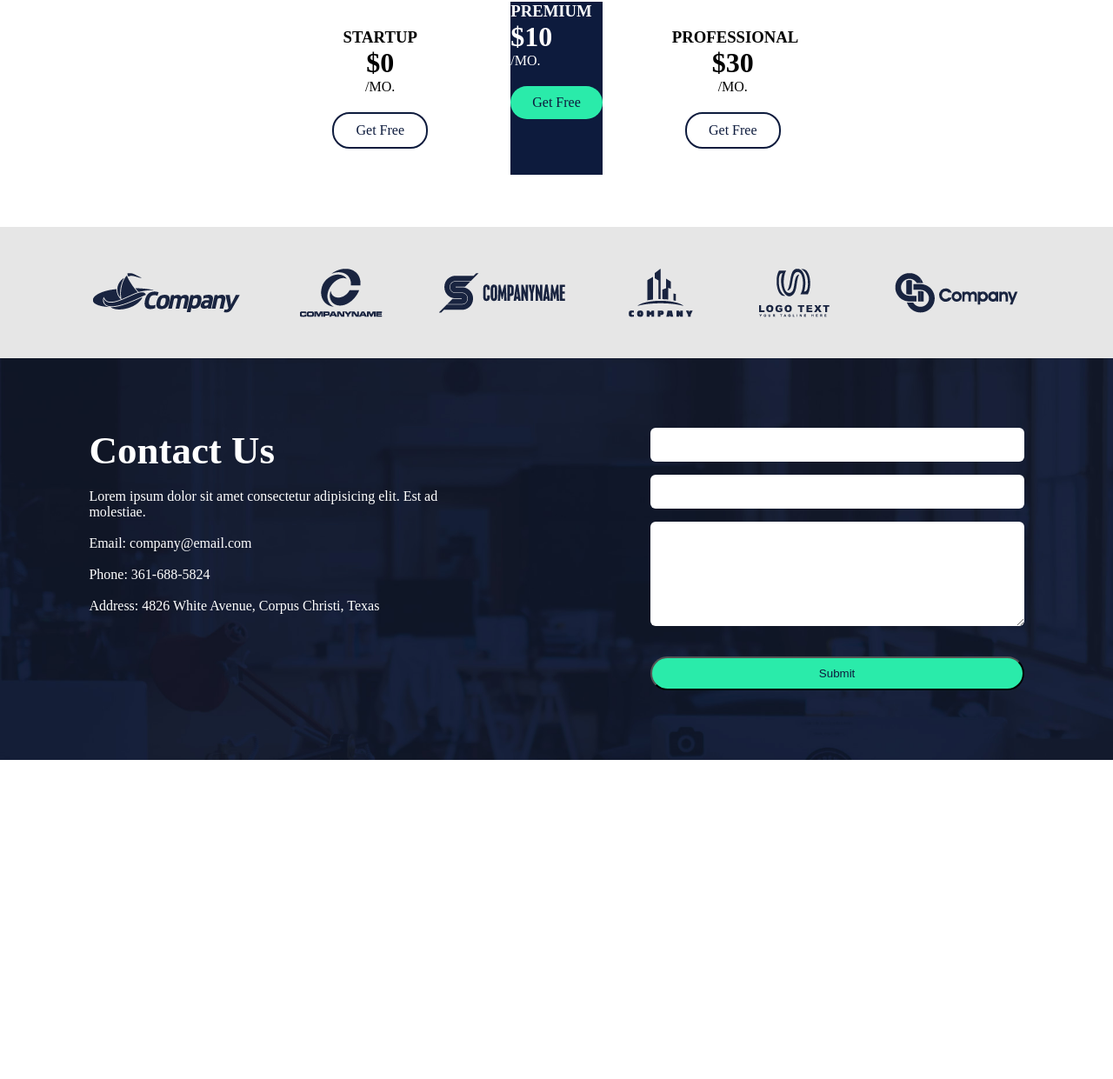
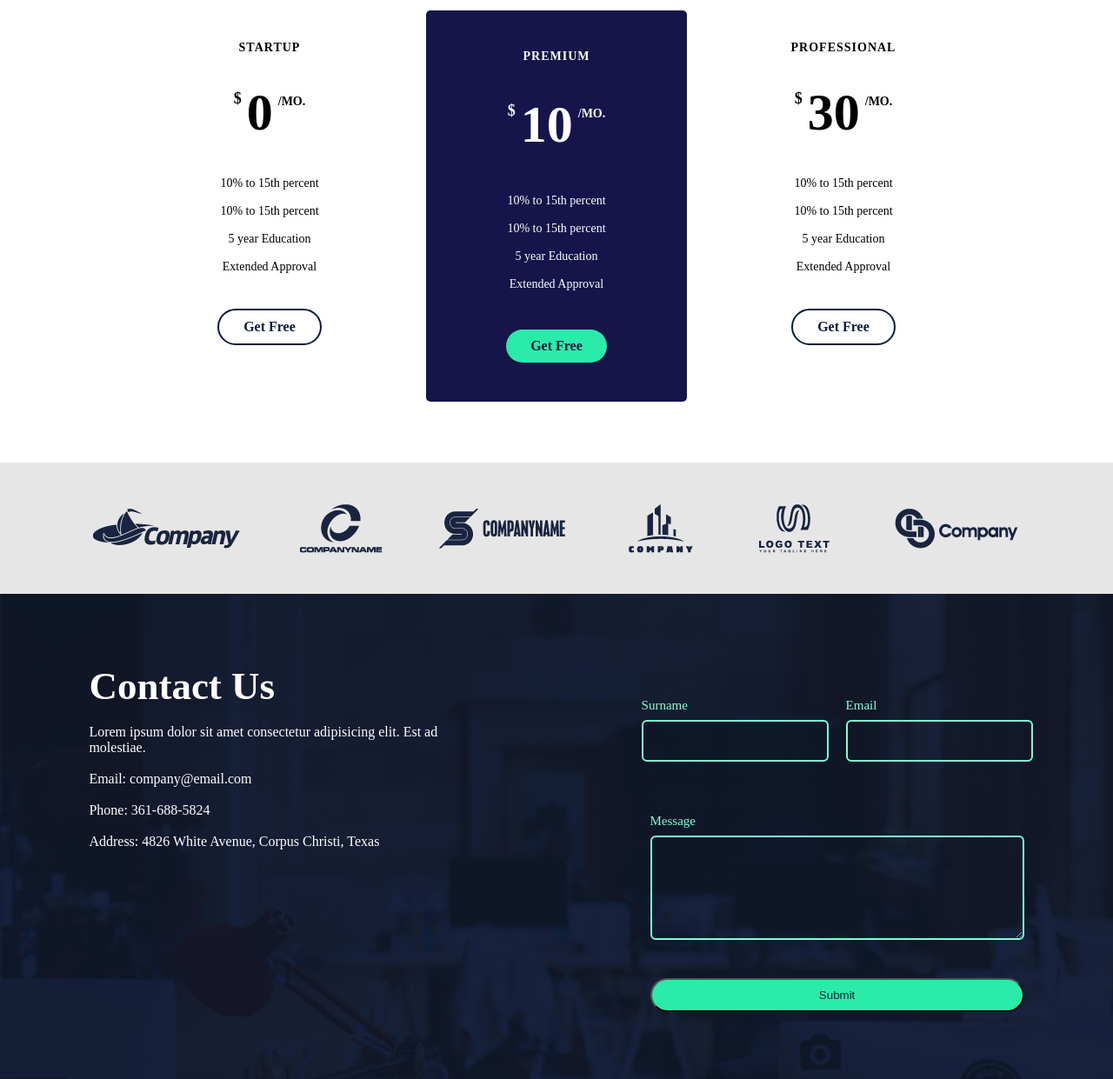
Before and after one commit to krisgallego/Proyecto-Axit, a plain HTML site: page index.html in a window 1280 px wide. Shown: the part 2428-3669 px from the top of the page at 87% size. Before the commit the page ends 3302 px from the top, so only its background shows below. Drawn offline with Linux system fonts and the light colour scheme.

Commit message:
EN PROCESO 3

```diff
--- a/index.html
+++ b/index.html
@@ -81,22 +81,37 @@
     <div class="partes">
         <div class="parte-normal">
             <h3>STARTUP</h3>
-            <h1>$0</h1>
-            <p>/MO.</p>
+            <div class="h2-h6"><h6 class="precio">$</h6><h1 class="num">0</h1><h6 class="mon">/MO.</h6></div>
+            <ul>
+                <li>10% to 15th percent</li>
+                <li>10% to 15th percent</li>
+                <li>5 year Education</li>
+                <li>Extended Approval</li>
+            </ul>
             <a href="#" class="boton-normal">Get Free</a>
         </div>
 
         <div class="parte-color">
             <h3>PREMIUM</h3>
-            <h1>$10</h1>
-            <p>/MO.</p>
+            <div class="h2-h6"><h6 class="precio">$</h6><h1 class="num">10</h1><h6 class="mon">/MO.</h6></div>
+            <ul>
+                <li>10% to 15th percent</li>
+                <li>10% to 15th percent</li>
+                <li>5 year Education</li>
+                <li>Extended Approval</li>
+            </ul>
             <a href="#" class="boton-color">Get Free</a>
         </div>
 
         <div class="parte-normal">
             <h3>PROFESSIONAL</h3>
-            <h1>$30</h1>
-            <p>/MO.</p>
+            <div class="h2-h6"><h6 class="precio">$</h6><h1 class="num">30</h1><h6 class="mon">/MO.</h6></div>
+            <ul>
+                <li>10% to 15th percent</li>
+                <li>10% to 15th percent</li>
+                <li>5 year Education</li>
+                <li>Extended Approval</li>
+            </ul>
             <a href="#" class="boton-normal">Get Free</a>
         </div>
     </div>
@@ -124,10 +139,33 @@
         </div>
 
         <div class="cuadros">
-            <input type="text" >
-            <input type="text" >
-            <textarea></textarea>
+            <div class="puntos">
+                <div class="texto">
+                    <h3>Surname</h3>
+                    <input type="text">
+                </div>
+                <div class="texto">
+                    <h3>Email</h3>
+                    <input type="text">
+                </div>
+            </div>
+            <div class="message">
+                <h3>Message</h3>
+                <form>
+                    <textarea name="message" rows="5" cols="40"></textarea>
+                </form>
+            </div>
             <button class="boton-largo">Submit</button>
+        </div>
+    </div>
+
+    <div class="footer">
+        <div class="nombre"><p>Copyright © 2018 Chen, Yi-Ya.</p></div>
+        <div class="redes">
+            <img src="assets/images/Facebook.png">
+            <img src="assets/images/Twitter.png">
+            <img src="assets/images/Linkedin.png">
+            <img src="assets/images/Dribbble.png">
         </div>
     </div>
 </body>
--- a/styles/style.css
+++ b/styles/style.css
@@ -167,40 +167,116 @@
 .partes{
     display: flex;
     justify-content: center;
-    gap: 50px;
-    padding: 60px 0;
+    gap: 40px;
+    padding: 70px 0;
 }
 
 .parte-normal{
-    width: 200px;
+    display: flex;
+    flex-direction: column;
+    align-items: center;
+    justify-content: space-between;
+    width: 280px;
+    padding: 35px 25px;
+    border-radius: 10px;
+    background-color: #fff;
+    height: 420px;
+}
+
+.parte-color{
+    display: flex;
+    flex-direction: column;
+    align-items: center;
+    justify-content: space-between;
+    width: 300px;
+    padding: 45px 25px;
+    border-radius: 5px;
+    background-color: rgb(21, 21, 75);
+    height: 450px;
+}
+
+.parte-normal h3{
+    font-size: 14px;
+    letter-spacing: 1px;
+}
+
+.parte-color h3{
+    font-size: 14px;
+    letter-spacing: 1px;
+    color: white;
+}
+
+.h2-h6{
+    display: flex;
+    align-items: flex-start;
+}
+
+.h2-h6 .precio{
+    font-size: 18px;
+    font-weight: bold;
+    margin-top: 8px;
+}
+
+.h2-h6 .num{
+    font-size: 60px;
+    font-weight: bold;
+    margin: 0 6px;
+}
+
+.h2-h6 .mon{
+    font-size: 14px;
+    font-weight: bold;
+    margin-top: 14px;
+}
+
+/* COLORES */
+.parte-normal .precio,
+.parte-normal .num,
+.parte-normal .mon{
+    color: #000;
+}
+
+.parte-color .precio,
+.parte-color .num,
+.parte-color .mon{
+    color: white;
+}
+
+ul{
+    list-style: none;
+    line-height: 2rem;
     text-align: center;
-    padding: 30px;
+}
+
+.parte-normal ul li{
+    font-size: 14px;
+    color: #000;
+    font-weight: 500;
+}
+
+.parte-color ul li{
+    font-size: 14px;
+    color: #fff;
+    font-weight: 400px;
 }
 
 .parte-normal .boton-normal{
-    display: inline-block;
-    margin-top: 20px;
-    padding: 10px 25px;
-    background-color: white;
+    padding: 10px 28px;
+    background: white;
     color: #0d1b3d;
     border: 2px solid #0d1b3d;
     text-decoration: none;
-    border-radius: 20px;
-}
-
-.parte-color{
-    background: #0d1b3d;
-    color: white;
+    border-radius: 25px;
+    font-weight: bold;
 }
 
 .parte-color .boton-color{
-    display: inline-block;
-    margin-top: 20px;
-    padding: 10px 25px;
+    padding: 10px 28px;
     background: rgb(42, 235, 170);
     color: #0d1b3d;
     text-decoration: none;
-    border-radius: 20px;
+    border-radius: 25px;
+    font-weight: bold;
 }
 
 .logos{
@@ -234,24 +310,60 @@
     gap: 15px;
 }
 
-.cuadros input,
+.cuadros{
+    width: 40%;
+    display: flex;
+    flex-direction: column;
+    gap: 20px;
+}
+
+.cuadros .puntos{
+    display: flex;
+    gap: 20px;
+    width: 100%;
+}
+
+.cuadros .puntos .texto{
+    width: 50%;
+    display: flex;
+    flex-direction: column;
+    gap: 8px;
+}
+
+.cuadros h3{
+    color: aquamarine;
+    font-size: 15px;
+    font-weight: 500;
+}
+
+.cuadros input{
+    height: 48px;
+    background-color: transparent;
+    border: 2px solid aquamarine;
+    border-radius: 6px;
+    padding: 0 15px;
+    font-size: 15px;
+    color: white;
+}
+
+.cuadros .message{
+    display: flex;
+    flex-direction: column;
+    gap: 8px;
+}
+
 .cuadros textarea{
     width: 100%;
-    padding: 12px;
+    height: 120px;
+    background-color: transparent;
+    border: 2px solid aquamarine;
     border-radius: 6px;
-    border: none;
-}
-
-.cuadros textarea{ height: 120px; }
-
-.cuadros .btn{
-    width: 150px;
-    border: none;
-    cursor: pointer;
+    padding: 12px 15px;
+    font-size: 15px;
+    color: white;
 }
 
 .cuadros .boton-largo{
-    display: inline-block;
     margin-top: 20px;
     padding: 10px 25px;
     background: rgb(42, 235, 170);
@@ -259,3 +371,16 @@
     text-decoration: none;
     border-radius: 20px;
 }
+
+.footer{
+    display: flex;
+    background: #131d3d;
+    color: white;
+    padding: 2% 10%;
+    justify-content: space-between;
+}
+
+.redes img{
+    width: 25px;
+    margin-left: 10px;
+}
```
Also changed, not shown: assets/images/Dribbble.png (added), assets/images/Facebook.png (added), assets/images/Linkedin.png (added), assets/images/Twitter.png (added).
